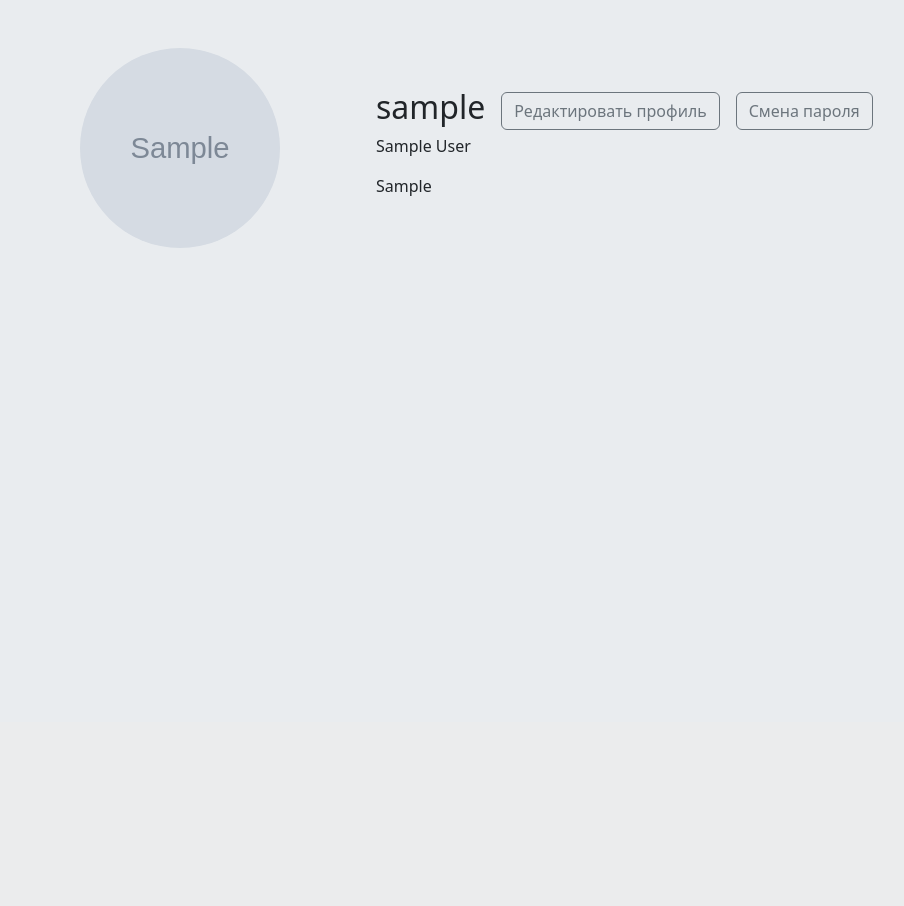
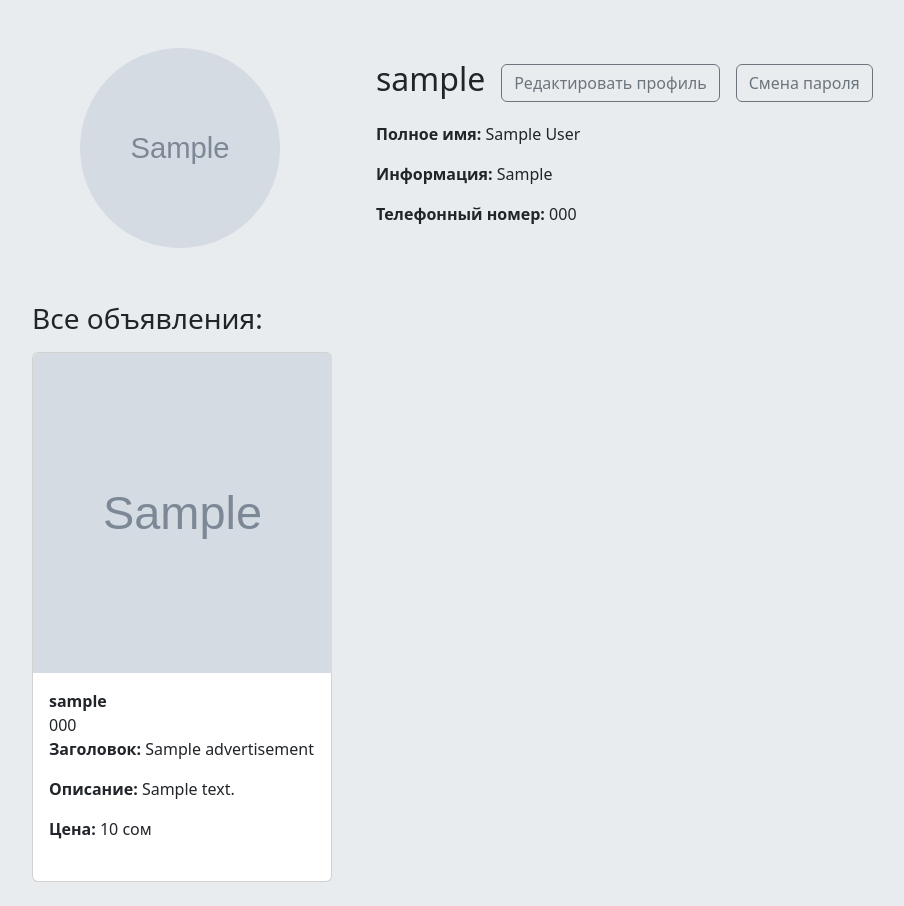
Before and after one commit to DEMOHCHIK/controlwork_9_maksim_simonov, a Django app: page /accounts/1/ in a window 1280 px wide. Shown: the part 78-984 px from the top of the page, without its empty margins (50-954 px from the left). Before the commit the page ends 326 px from the top, so only its background shows below. Run offline with Django 5.2, Linux system fonts and the light colour scheme; a user stored in the database is signed in; tables that the repository leaves empty hold one stand-in row (values such as "Sample post"); grey boxes marked "Sample" are stand-in pictures.

Commit message:
Звершил 3-ий Этап

```diff
--- a/accounts/templates/partial/form.html
+++ b/accounts/templates/partial/form.html
@@ -19,7 +19,7 @@
     {% endfor %}
 
 
-    <br/>
+    <br/><br>
 {% endfor %}
 
 {% if not fields_only %}
--- a/accounts/templates/user_detail.html
+++ b/accounts/templates/user_detail.html
@@ -13,14 +13,14 @@
 {% endif %}
 {% block content %}
 
-    <div class="d-flex mt-5">
+    <div class="d-flex mt-5 mb-5">
         <div class="mx-5 align-self-center">
             <div class="d-inline-block rounded-circle overflow-hidden" style="width: 200px; height: 200px; ">
                 <img src="{{ user_obj.avatar.url }}" class="object-fit-cover w-100 h-100" alt="...">
             </div>
         </div>
         <div class="mx-5 align-self-center">
-            <div class="d-flex">
+            <div class="d-flex mb-3">
                 <h2 class="fw-lighter">{{ user_obj.username }}</h2>
                 {% if request.user.is_authenticated and request.user == user_obj %}
                     <a class="btn btn-outline-secondary align-self-center ms-3"
@@ -31,8 +31,32 @@
                        role="button">Смена пароля</a>
                 {% endif %}
             </div>
-            <p>{{ user_obj.get_full_name }}</p>
-            <p>{{ user_obj.user_information }}</p>
+            <p><b>Полное имя:</b> {{ user_obj.get_full_name }}</p>
+            <p><b>Информация:</b> {{ user_obj.user_information }}</p>
+            <p><b>Телефонный номер:</b> {{ user_obj.phone_number }}</p>
         </div>
     </div>
+
+    <h3 class="mb-3">Все объявления:</h3>
+    <div class="row">
+        {% for ad in advertisements %}
+            <div class="col-lg-4 col-md-6 mb-4">
+                <a style="text-decoration: none" href="{% url 'webapp:advertisement_detail' ad.pk %}">
+                    <div class="card" style="width: 300px; height: 530px">
+                        <img style="width: 299px; height: 320px" src="{{ ad.photo.url }}" class="card-img-top"
+                             alt="Photo">
+                        <div class="card-body">
+                            <span class="card-text"><b><a class="text-dark" style="text-decoration: none"
+                                                       href="{% url 'accounts:user_detail' ad.author.pk %}">{{ ad.author }}</a></b>
+                            </span><br>
+                            <span>{{ ad.author.phone_number }}</span>
+                            <p class="card-text"><b>Заголовок:</b> {{ ad.title }}</p>
+                            <p class="card-text"><b>Описание:</b> {{ ad.description }}</p>
+                            <p class="card-text"><b>Цена:</b> {{ ad.price }} сом</p>
+                        </div>
+                    </div>
+                </a>
+            </div>
+        {% endfor %}
+    </div>
 {% endblock %}
--- a/accounts/views.py
+++ b/accounts/views.py
@@ -5,6 +5,8 @@ from django.views.generic import CreateView, DetailView, UpdateView
 from django.contrib.auth.mixins import LoginRequiredMixin
 from accounts.forms import MyUserCreationForm, UserChangeForm
 from django.contrib.auth.views import PasswordChangeView
+
+from webapp.models import Advertisement
 
 
 class RegisterView(CreateView):
@@ -32,6 +34,15 @@ class UserDetailView(LoginRequiredMixin, DetailView):
     template_name = 'user_detail.html'
     context_object_name = 'user_obj'
 
+    def get_context_data(self, **kwargs):
+        context = super().get_context_data(**kwargs)
+        user = self.get_object()
+        if self.request.user == user:
+            context['advertisements'] = Advertisement.objects.filter(author=user).exclude(status='Pending deletion')
+        else:
+            context['advertisements'] = Advertisement.objects.filter(author=user, status='Published')
+        return context
+
 
 class UserChangeView(LoginRequiredMixin, UpdateView):
     model = get_user_model()
```
Also changed, not shown: accounts/forms.py (+8 -1 lines), webapp/templates/advertisement/index.html (+5 -2 lines).
